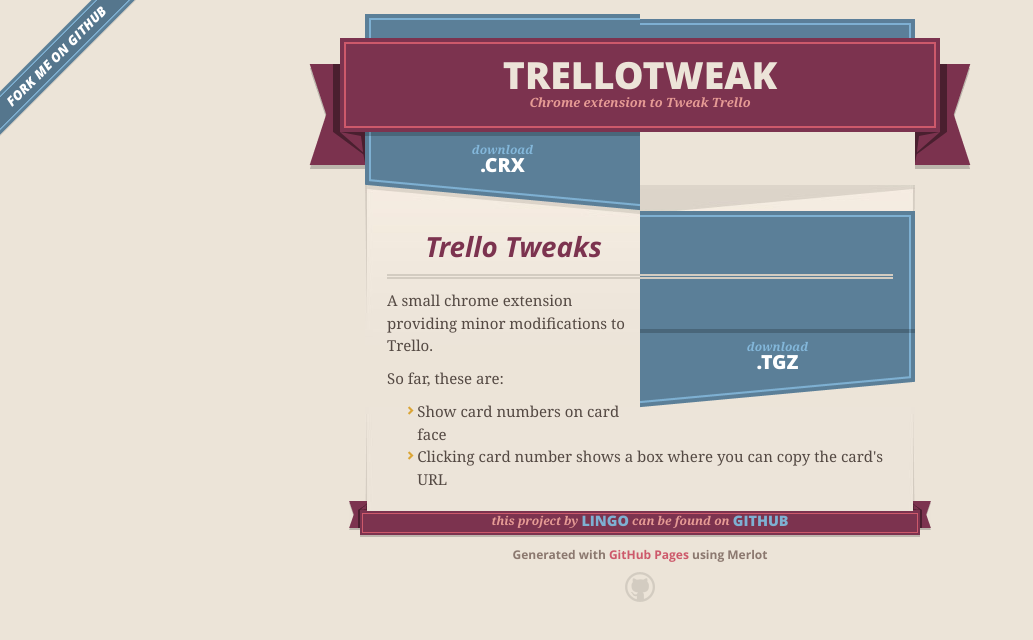
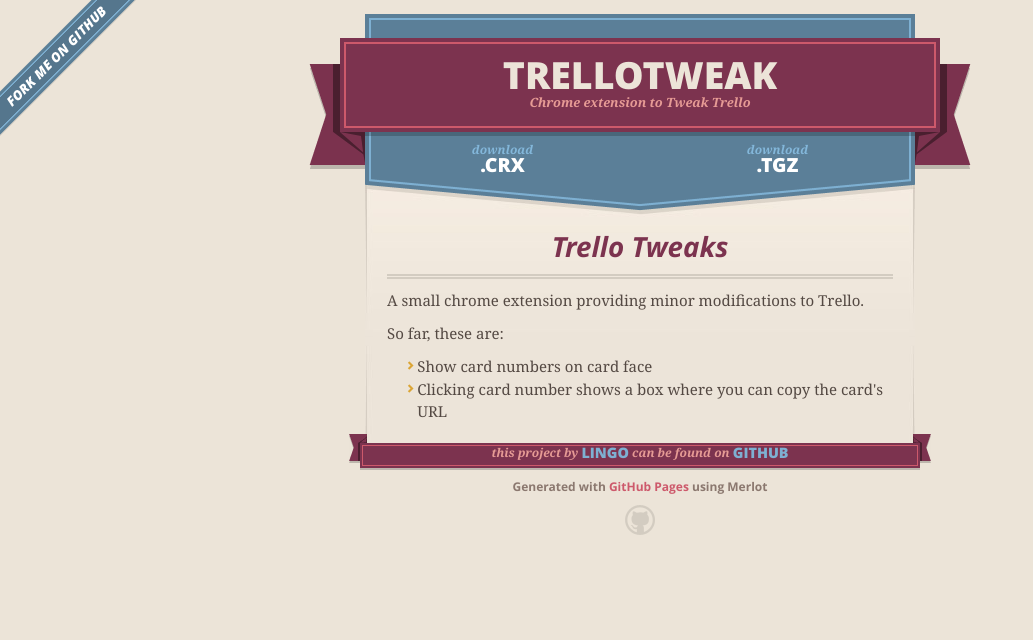
Before and after one commit to lingo/trellotweak, a plain HTML site: page index.html in a window 1280 px wide. Shown: the whole page, without its empty margins (0-1033 px from the left). Drawn offline with nearby package versions, Linux system fonts and the light colour scheme.

Commit message:
Fix layout

```diff
--- a/index.html
+++ b/index.html
@@ -37,7 +37,7 @@
 
       <section id="downloads">
         <span class="inner">
-          <a href="https://github.com/lingo/trellotweak/blob/master/dist/trellotweak.crx" class="crx"><em>download</em> .CRX</a><a href="https://github.com/lingo/trellotweak/tarball/master" class="tgz"><em>download</em> .TGZ</a>
+          <a href="https://github.com/lingo/trellotweak/blob/master/dist/trellotweak.crx" class="zip"><em>download</em> .CRX</a><a href="https://github.com/lingo/trellotweak/tarball/master" class="tgz"><em>download</em> .TGZ</a>
         </span>
       </section>
 
```
